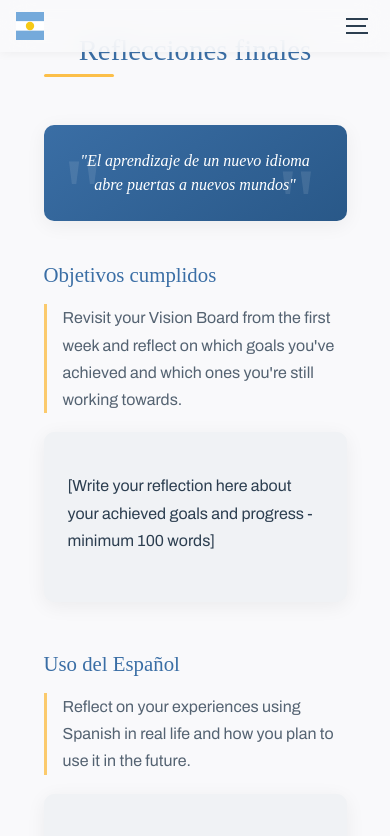
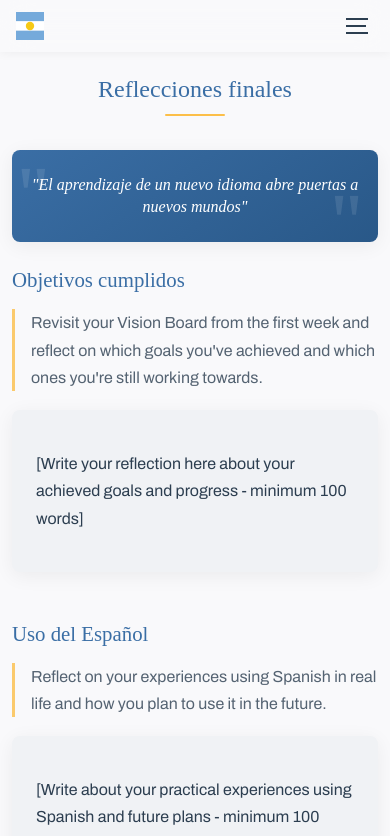
Before and after one commit to IanSkelskey/spanish-portfolio, a React (Vite) app: page /spanish-portfolio/reflecciones in a window 390 px wide. Shown: the top 836 px of the page. Built offline with nearby package versions, Linux system fonts and the light colour scheme; a web font is replaced by a local one.

Commit message:
feat: update styles for improved layout and responsiveness across components

```diff
--- a/src/App.css
+++ b/src/App.css
@@ -18,7 +18,7 @@
   width: 100%;
   display: flex;
   justify-content: center;
-  padding: 0.5rem 0 2rem;
+  padding: 0; /* Removed default padding */
   box-sizing: border-box;
   /* Add padding equal to header height to push content down */
   padding-top: var(--header-height);
@@ -30,7 +30,7 @@
 .content-wrapper {
   width: 100%;
   max-width: var(--content-width);
-  padding: 1.5rem 2rem;
+  padding: 1.5rem;
   box-sizing: border-box;
   margin: 0;
 }
@@ -50,36 +50,53 @@
   box-shadow: 0 8px 30px rgba(0,0,0,0.12);
 }
 
-/* Responsive adjustments */
-@media (max-width: 768px) {
+/* Larger desktop screens */
+@media (min-width: 1200px) {
   .content-wrapper {
-    padding: 1.5rem;
+    padding: 1.5rem 2rem;
   }
 }
 
-@media (max-width: 480px) {
+/* Medium screens */
+@media (max-width: 768px) {
   .content-wrapper {
-    padding: 1rem;
+    padding: 1.25rem;
+    width: 100%;
+    max-width: 100%;
   }
 
   .card {
     padding: 1.25rem;
-    margin: 1rem 0;
+    margin: 1.25rem 0;
   }
 
   .main-content {
-    padding: 0.25rem 0 1.5rem;
+    padding-bottom: 1rem;
   }
 }
 
-/* For very small screens */
-@media (max-width: 360px) {
+/* Small screens */
+@media (max-width: 480px) {
   .content-wrapper {
     padding: 0.75rem;
+    width: 100%;
   }
 
   .card {
     padding: 1rem;
+    margin: 1rem 0;
+  }
+}
+
+/* Very small screens */
+@media (max-width: 360px) {
+  .content-wrapper {
+    padding: 0.5rem;
+  }
+
+  .card {
+    padding: 0.75rem;
+    margin: 0.75rem 0;
   }
 }
 
@@ -111,59 +128,6 @@
   }
 }
 
-
-.card {
-  padding: 2em;
-  background: var(--color-bg);
-  border-radius: var(--border-radius);
-  box-shadow: var(--card-shadow);
-  border: 1px solid rgba(0,0,0,0.05);
-  transition: transform var(--transition), box-shadow var(--transition);
-}
-
-.card:hover {
-  transform: translateY(-5px);
-  box-shadow: 0 8px 30px rgba(0,0,0,0.12);
-}
-
-/* Responsive adjustments */
-@media (max-width: 1024px) {
-  .content-wrapper {
-    max-width: 90%;
-  }
-}
-
-@media (max-width: 768px) {
-  .content-wrapper {
-    padding: 2rem;
-    margin: 0 1rem;
-  }
-}
-
-@media (max-width: 480px) {
-  .content-wrapper {
-    padding: 1.5rem;
-    margin: 0 0.5rem;
-    border-radius: var(--border-radius-sm);
-  }
-
-  .main-content {
-    padding: 0.5rem 0 2rem;
-  }
-}
-
-/* For very small screens */
-@media (max-width: 360px) {
-  .app-container {
-    padding: 0 !important;
-  }
-
-  .content-wrapper {
-    margin: 0 0.25rem;
-    padding: 1rem;
-  }
-}
-
 .read-the-docs {
   color: #888;
 }
--- a/src/components/BlockQuote.css
+++ b/src/components/BlockQuote.css
@@ -56,25 +56,56 @@
 /* Responsive styles */
 @media (max-width: 768px) {
   .block-quote {
-    padding: 2rem;
+    padding: 2rem 1.5rem;
+    margin: 1.5rem 0;
   }
 
   .block-quote blockquote {
     font-size: 1.2rem;
   }
+
+  .block-quote::before,
+  .block-quote::after {
+    font-size: 7rem;
+  }
 }
 
 @media (max-width: 480px) {
   .block-quote {
-    padding: 1.5rem;
+    padding: 1.5rem 1rem;
+    margin: 1rem 0;
   }
 
   .block-quote blockquote {
     font-size: 1rem;
+    line-height: 1.4;
   }
 
-  .block-quote::before,
+  .block-quote::before {
+    font-size: 5rem;
+    top: 5px;
+    left: 5px;
+  }
+
   .block-quote::after {
-    font-size: 6rem;
+    font-size: 5rem;
+    bottom: -20px;
+    right: 15px;
+  }
+
+  .block-quote cite {
+    margin-top: 0.5rem;
+    font-size: 0.8rem;
   }
 }
+
+@media (max-width: 360px) {
+  .block-quote {
+    padding: 1.2rem 0.75rem;
+    margin: 0.75rem 0;
+  }
+
+  .block-quote blockquote {
+    font-size: 0.95rem;
+  }
+}
--- a/src/components/PageWrapper.css
+++ b/src/components/PageWrapper.css
@@ -12,8 +12,81 @@
   box-sizing: border-box;
 }
 
-.page-wrapper h1 {
-  margin-bottom: 1rem;
+.page-title {
+  margin-top: 1rem; /* Added top margin for more space */
+  margin-bottom: 2.5rem; /* Increased from 1.5rem for more space below */
   text-align: center;
   width: 100%;
+  word-wrap: break-word; /* Ensures long titles don't overflow on mobile */
+  max-width: 100%;
+  /* Added hyphenation for better mobile text wrapping */
+  hyphens: auto;
+  position: relative; /* For the line below */
 }
+
+/* Add a decorative line after the title for visual separation */
+.page-title::after {
+  content: '';
+  position: absolute;
+  bottom: -1rem;
+  left: 50%;
+  transform: translateX(-50%);
+  width: 80px;
+  height: 3px;
+  background: var(--color-accent);
+  border-radius: 2px;
+}
+
+/* Tablet responsiveness */
+@media (max-width: 768px) {
+  .page-title {
+    font-size: 1.8rem;
+    margin-top: 0.8rem;
+    margin-bottom: 2rem;
+  }
+
+  .page-content {
+    padding: 0;
+  }
+
+  .page-title::after {
+    width: 70px;
+    bottom: -0.8rem;
+  }
+}
+
+/* Mobile phone responsiveness */
+@media (max-width: 480px) {
+  .page-title {
+    font-size: 1.5rem;
+    margin-top: 0.6rem;
+    margin-bottom: 1.8rem;
+    line-height: 1.3;
+    padding: 0 0.25rem;
+  }
+
+  .page-content {
+    padding: 0;
+  }
+
+  .page-title::after {
+    width: 60px;
+    height: 2px;
+    bottom: -0.7rem;
+  }
+}
+
+/* Very small screens */
+@media (max-width: 360px) {
+  .page-title {
+    font-size: 1.35rem;
+    line-height: 1.2;
+    margin-top: 0.5rem;
+    margin-bottom: 1.6rem;
+  }
+
+  .page-title::after {
+    width: 50px;
+    bottom: -0.6rem;
+  }
+}
--- a/src/components/PageWrapper.jsx
+++ b/src/components/PageWrapper.jsx
@@ -4,7 +4,7 @@ import './PageWrapper.css';
 function PageWrapper({ title, children }) {
   return (
     <div className="page-wrapper">
-      <h1>{title}</h1>
+      <h1 className="page-title">{title}</h1>
       <div className="page-content">
         {children}
       </div>
--- a/src/pages/Pages.css
+++ b/src/pages/Pages.css
@@ -65,6 +65,15 @@
   box-shadow: 0 15px 35px rgba(0,0,0,0.15);
 }
 
+/* Tablet breakpoint */
+@media (max-width: 900px) {
+  .resources-grid {
+    grid-template-columns: repeat(auto-fill, minmax(250px, 1fr));
+    gap: 1.5rem;
+  }
+}
+
+/* Laptop/Desktop breakpoint */
 @media (min-width: 768px) {
   .profile-section {
     flex-direction: row;
@@ -76,8 +85,83 @@
   }
 }
 
+/* Small tablet / large phone breakpoint */
+@media (max-width: 768px) {
+  .card {
+    padding: 1.4rem;
+    margin: 1.25rem 0;
+  }
+
+  .resource-card {
+    padding: 1.4rem;
+  }
+
+  .resources-grid {
+    grid-template-columns: repeat(auto-fill, minmax(220px, 1fr));
+    gap: 1rem;
+    margin: 1.25rem 0;
+  }
+}
+
+/* Mobile phone breakpoint */
 @media (max-width: 480px) {
   .card {
-    padding: 1.5rem;
+    padding: 1rem;
+    margin: 1rem 0;
+    border-left-width: 3px;
+  }
+
+  .resource-card {
+    padding: 1rem;
+  }
+
+  .resources-grid {
+    grid-template-columns: 1fr;
+    gap: 0.75rem;
+    margin: 0.75rem 0;
+  }
+
+  .profile-section {
+    gap: 1rem;
+    margin-bottom: 1.5rem;
+  }
+
+  .profile-image {
+    margin-bottom: 0.75rem;
+  }
+
+  h2 {
+    margin-bottom: 0.75rem;
+  }
+
+  h3 {
+    margin-top: 1.5rem;
+    margin-bottom: 0.75rem;
+  }
+
+  p {
+    margin-bottom: 1rem;
   }
 }
+
+/* Very small screens */
+@media (max-width: 360px) {
+  .card, .resource-card {
+    padding: 0.75rem;
+    border-radius: calc(var(--border-radius) - 2px);
+    margin: 0.75rem 0;
+  }
+
+  .profile-image {
+    border-radius: calc(var(--border-radius) - 2px);
+  }
+
+  h2 {
+    margin-bottom: 0.5rem;
+  }
+
+  h3 {
+    margin-top: 1.25rem;
+    margin-bottom: 0.5rem;
+  }
+}
--- a/src/vars.css
+++ b/src/vars.css
@@ -26,6 +26,11 @@
   --content-width: 1200px;
   --header-height: 65px; /* Make sure this is defined correctly */
   --section-spacing: 2rem;
+
+  /* Mobile optimized variables */
+  --mobile-section-spacing: 1.25rem;
+  --mobile-border-radius: 8px;
+  --mobile-header-height: 52px;
 }
 
 @media (prefers-color-scheme: dark) {
@@ -42,3 +47,12 @@
     --card-shadow: 0 4px 20px rgba(0,0,0,0.2);
   }
 }
+
+/* Mobile optimization */
+@media (max-width: 480px) {
+  :root {
+    --section-spacing: var(--mobile-section-spacing);
+    --border-radius: var(--mobile-border-radius);
+    --header-height: var(--mobile-header-height);
+  }
+}
```
Also changed, not shown: 1 other file (tests, documents, lock files or other folders).
